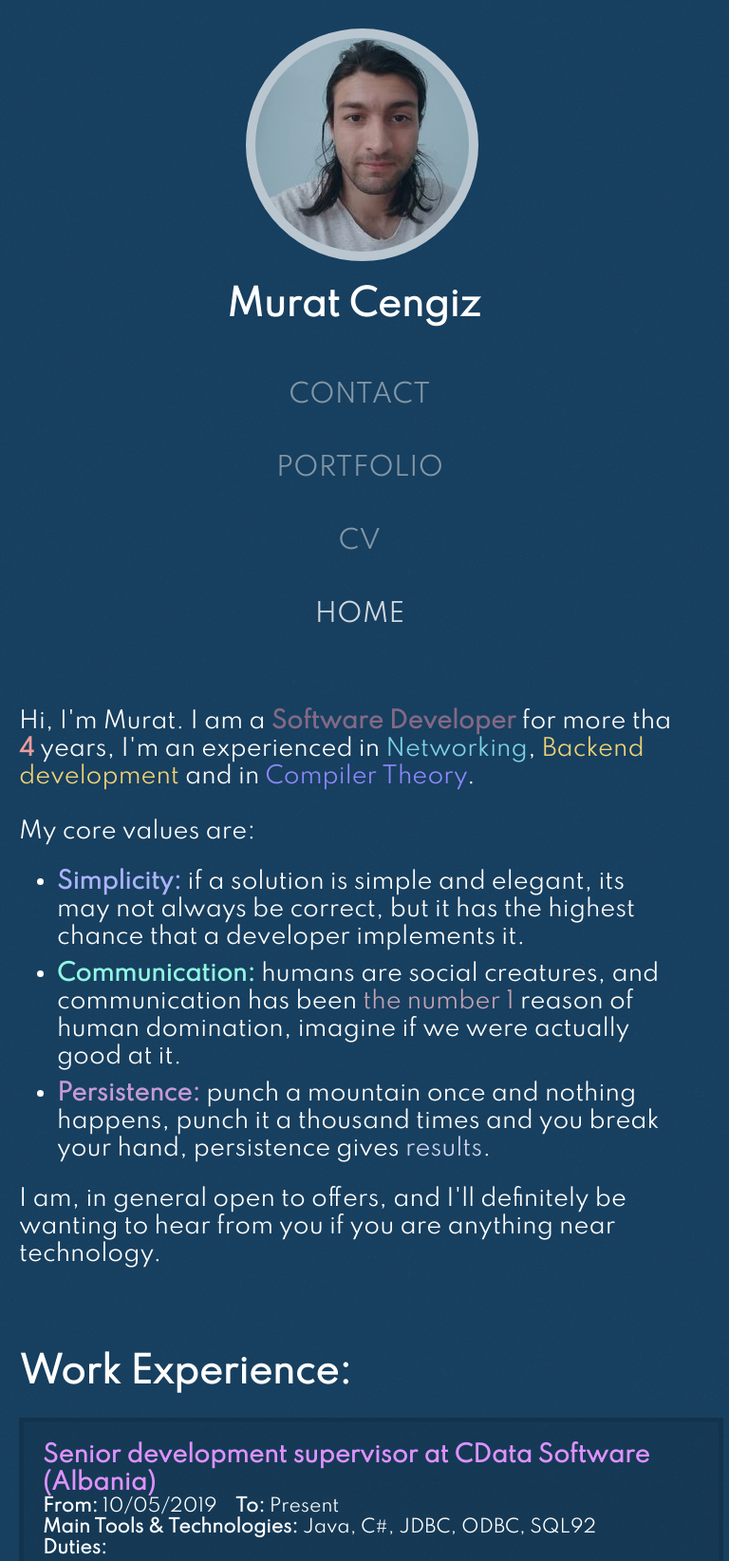
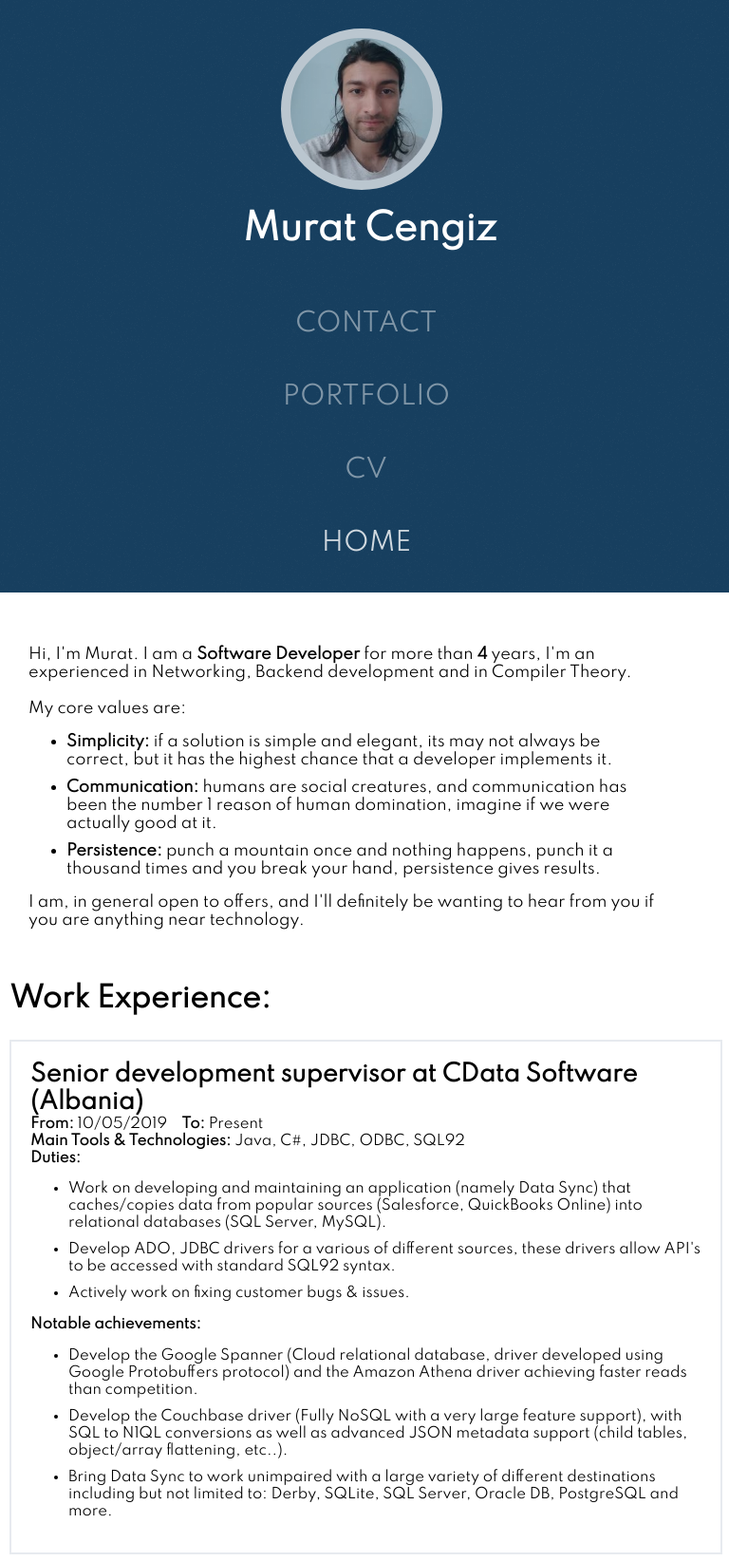
Before and after one commit to MMuratCengiz/portfolio, a React app in the folder app/: page / in a window 768 px wide. Shown: the top 1644 px of the page at 95% size. Built offline with nearby package versions, Linux system fonts and the light colour scheme.

Commit message:
Finalize first version

```diff
--- a/app/src/contact.js
+++ b/app/src/contact.js
@@ -11,7 +11,7 @@ let content =
 
                 <b>Phone: </b> 00355674820194 <br/>
                 <b>Email: </b> cengizm9@gmail.com <br/>
-                <b>LinkedIn: </b> <a href={"linkedin.com/in/murat-cengiz-639bbaa9/"}>linkedin.com/in/murat-cengiz-639bbaa9/</a>
+                <b>LinkedIn: </b> <a href={"linkedin.com/in/murat-cengiz-639bbaa9/"}>/murat-cengiz-639bbaa9/</a>
             </p>
         </div>
     </div>
--- a/app/src/cv.js
+++ b/app/src/cv.js
@@ -4,7 +4,7 @@ import './css/cv.css';
 
 class Education extends React.Component {
     render() {
-        return  <div className={"entry"}>
+        return  <div className={"entry"}><div className={"background"} />
             <span className={"title"} style={{color: Utils.randomColor()}}>{this.props.title}</span><br/>
             <span><b>From:</b> {this.props.from_date}</span><span><b>&nbsp;&nbsp;&nbsp;&nbsp;To:</b> {this.props.to_date}</span><br/>
             <span><b>Institution: </b> Epoka University in Tirana Albania</span><br/>
@@ -16,7 +16,7 @@ class Education extends React.Component {
 
 class WorkExperience extends React.Component {
     render() {
-        return <div className={"entry"}>
+        return <div className={"entry"}><div className={"background"} />
             <span className={"title"} style={{color: Utils.randomColor()}}>{this.props.title}</span><br/>
             <span><b>From:</b> {this.props.from_date}</span><span><b>&nbsp;&nbsp;&nbsp;&nbsp;To:</b> {this.props.to_date}</span><br/>
             <span><b>Main Tools & Technologies: </b>{this.props.tech}</span><br/>
@@ -28,7 +28,7 @@ class WorkExperience extends React.Component {
 
 class SkillsNConferences extends React.Component {
     render() {
-        return <div className={"entry"}>
+        return <div className={"entry"}><div className={"background"} />
             <h2>Digital competence: </h2>
             <ul>
                 <li>Good command in Object Oriented Programming concepts, as well as good coding principles and practices.</li>
@@ -116,7 +116,7 @@ class CVContent extends React.Component {
     }
 
     job1() {
-        return <div className={"entry"}>
+        return <div className={"entry"}><div className={"background"} />
             <span className={"title"}>Teacher assistant at Epoka University (Albania) </span><br/>
             <span><b>From:</b>02/02/2014</span><span><b>&nbsp;&nbsp;&nbsp;&nbsp;To:</b>15/06/2014</span><br/>
             <span><b>Duties: </b></span><br/>Help with the Data structures and Algorithms course. Check programming assignments, generate programming course material, instruct lab lessons.
--- a/app/src/home.js
+++ b/app/src/home.js
@@ -15,7 +15,7 @@ function color(text, bolden = false) {
 let content =
     <div id="content-inner0">
         <p className={"bio"}>
-            Hi, I'm Murat. I am a {color("Software Developer", true)} for more tha {color("4", true)} years, I'm an experienced in {color("Networking")}, {color("Backend development")} and in {color("Compiler Theory")}.<br />
+            Hi, I'm Murat. I am a {color("Software Developer", true)} for more than {color("4", true)} years, I'm an experienced in {color("Networking")}, {color("Backend development")} and in {color("Compiler Theory")}.<br />
             <br />
             My core values are:
         </p>
--- a/app/src/index.js
+++ b/app/src/index.js
@@ -76,27 +76,20 @@ class Root extends React.Component {
         }
 
         this.show(code);
-        this.setState({nav_code: code});
     }
 
     componentDidMount() {
-        Window.onscroll = (ev) => { this.onscroll() };
+        document.body.onscroll = (ev) => { this.onscroll() };
     }
 
     onscroll() {
-        if (window.scrollY < document.getElementById("content-inner1").offsetTop) {
+        if (window.scrollY < document.getElementById("content-inner1").offsetTop - 150) {
             this.setState({nav_code: 0});
-        }
-
-        if (window.scrollY < document.getElementById("content-inner2").offsetTop) {
+        } else if (window.scrollY < document.getElementById("content-inner2").offsetTop - 150) {
             this.setState({nav_code: 1});
-        }
-
-        if (window.scrollY < document.getElementById("content-inner3").offsetTop) {
+        } else if (window.scrollY < document.getElementById("content-inner3").offsetTop - 800) {
             this.setState({nav_code: 2});
-        }
-
-        if ((window.innerHeight + window.scrollY) >= document.body.offsetHeight) {
+        } else {
             this.setState({nav_code: 3});
         }
     }
--- a/app/src/portfolio.js
+++ b/app/src/portfolio.js
@@ -1,24 +1,21 @@
 import React from 'react';
-import "./css/portfolio.css"
 import OChessFrame from './images/ochess.gif'
+import NA from './images/na.png'
 
 class PortfolioEntry extends React.Component {
     render() {
-        return <table className={"portfolio-entry"}>
-            <tbody>
-            <tr>
-                <td className={"portfolio-image"}><img src={this.props.image_url} alt={""} width={300}
-                                                       height={300}/></td>
-                <td>
+        return <div className={"entry"}><div className={"background"} />
+            <div className={"row"}>
+                <div className={"column"}><img src={this.props.image_url} alt={""} className={"portfolio-image"}/></div>
+                <div className={"column"}>
                     <span className={"title"}><h3>{this.props.title}</h3></span>
                     <span><b className={"portfolio-cat"}>Description:</b> {this.props.description}</span><br/>
                     <span><b className={"portfolio-cat"}>Technologies Used: </b>{this.props.techs}</span><br/>
                     <span><b className={"portfolio-cat"}>GitHub Url: </b>{this.props.url}</span><br/>
                     <span><b className={"portfolio-cat"}>Project Development Year: </b>{this.props.year}</span>
-                </td>
-            </tr>
-            </tbody>
-        </table>
+                </div>
+            </div>
+        </div>
     }
 }
 
@@ -38,12 +35,12 @@ class PortfolioContent extends React.Component {
                                "set of Chess, additionally supports a lobby and a stat system."}
                                techs={"Java, Spring Boot, Hibernate, WebSockets, WebMVC, PostgreSQL pure JS and CSS."}
                                url={<a
-                                   href={"https://github.com/MMuratCengiz/ochess"}>https://github.com/MMuratCengiz/ochess</a>}
+                                   href={"https://github.com/MMuratCengiz/ochess"}>/MMuratCengiz/ochess</a>}
                                year={"2020"}/>;
     }
 
     aklocking() {
-        return <PortfolioEntry title={"AKLocking"} image_url={""}
+        return <PortfolioEntry title={"AKLocking"} image_url={NA}
                                description={"A distributed lock management system, the application handles locking" +
                                " multitudes of files in a file system that the server accesses, optimizes read/write" +
                                " locking as well load balancing of the lock manager processes, this was done from a " +
@@ -54,7 +51,7 @@ class PortfolioContent extends React.Component {
     }
 
     game() {
-        return <PortfolioEntry title={"Heeli"} image_url={""}
+        return <PortfolioEntry title={"Heeli"} image_url={NA}
                                description={"A game developed to present the usage of scripting languages " +
                                "in a game engine, this game exposes a large portion of the draw calls to the " +
                                "scripting language."}
--- a/app/src/scss/common.scss
+++ b/app/src/scss/common.scss
@@ -2,13 +2,14 @@
 @import url('https://fonts.googleapis.com/css?family=Dosis&display=swap');
 
 $font: 'Spartan';
-$fontColor: white;
-$navSize: 225px;
+$fontColor: black;
+$navSize: 150px;
 
 body {
   font-family: $font;
   color: $fontColor;
-  background-image: url('../images/bg4.png');
+  width: 100vw;
+  overflow-x: hidden;
 }
 
 #header {
@@ -27,6 +28,7 @@ body {
   padding: 5px;
   z-index: 200;
   background-image: url('../images/bg4.png');
+  color: white;
 
   ul {
     position: absolute;
@@ -87,10 +89,13 @@ a:visited {
   position: absolute;
   display: inline-flex;
   font-size: 28pt;
+  margin-top: $navSize / 2;
+  margin-left: 20px;
 }
 
 #profile_image {
   background-image: url('../images/profile.png');
+  background-size: $navSize;
   width: $navSize;
   height: $navSize;
   border-radius: 150px;
@@ -101,23 +106,60 @@ a:visited {
 }
 
 .content {
-  width: 100%;
+  width: 70%;
   position: absolute;
   top: $navSize + 50px;
-  left: 0;
+  left: 15%;
 }
 
-@media screen and (max-width: 900px) {
+.background {
+  position: initial;
+  left: 0;
+  top: 0;
+  z-index: 1;
+  width: 100%;
+  height: 100%;
+  padding: 0;
+  margin: 0;
+  background-image: url('../images/bg4.png');
+  opacity: 1;
+}
+
+.entry {
+  background-color: rgba(24, 55, 98, 0.0);
+  width: 95%;
+  padding: 20px;
+  border: 2px solid rgba(24, 55, 98, 0.1);
+  margin-top: 25px;
+
+  .portfolio-image {
+    width: 310px;
+    height: 310px
+  }
+}
+
+@media screen and (max-width: 1200px) {
   #nav {
+    border: 0;
+    padding: 12px;
     position: absolute;
-    height: 350px + $navSize;
+    height: 450px + $navSize;
     width: 100%;
   }
 
   .content {
+    position: absolute;
+    margin: 0;
+    padding: 10px;
+    left: 0;
+    width: calc(100% - 24px); // 10 * 2 from padding, 2 * 2 from the border
+    top: 350px + $navSize + 50px;
+  }
+
+  #content-inner1, #content-inner2, #content-inner3 {
+    padding: 0;
     width: 100%;
-    position: absolute;
-    top: 350px + $navSize + 50px;
+    font-size: 11pt;
   }
 
   #nav {
@@ -125,9 +167,12 @@ a:visited {
       width: 90%;
       right: 5%;
       margin-top: $navSize + 50px;
+      top: 100px;
     }
+
     li {
       width: 100%;
+
       button {
         width: 100%;
         background-color: transparent;
@@ -138,38 +183,25 @@ a:visited {
   #profile_image, #title {
     top: 10px;
     position: absolute;
-    left: calc(50% - 150px);
+    left: calc(50% - 120px);
   }
 
   #title {
     top: 50px + $navSize;
+    margin-top: 20px;
+    margin-left: -20px;
   }
-}
 
-@media screen and (max-width: 1200px) {
-  #nav {
-    ul {
-      width: 90%;
-      right: 5%;
-      top: 100px;
+  .entry {
+    .portfolio-image {
+      width: calc(95% + 12px);
+      height: calc(95% + 12px);
     }
   }
 }
 
-@media screen and (min-width:0px) and (max-width: 600px) {
+@media screen and (min-width: 1200px) {
   .content {
     font-size: 18pt;
   }
 }
-
-@media screen and (min-width:600px) and (max-width: 1200px) {
-  .content {
-    font-size: 18pt;
-  }
-}
-
-@media screen and (min-width:1200px) {
-  .content {
-    font-size: 20pt;
-  }
-}
--- a/app/src/scss/cv.scss
+++ b/app/src/scss/cv.scss
@@ -19,11 +19,3 @@
   font-weight: bolder;
   font-size: 18pt;
 }
-
-.entry {
-  width: 95%;
-  background-color: rgba(0, 0, 0, 0.1);
-  padding: 20px;
-  border: 5px solid rgba(0, 0, 0, 0.1);
-  margin-top: 2px;
-}
--- a/app/src/utils.js
+++ b/app/src/utils.js
@@ -1,13 +1,14 @@
  class Utils {
     randomColor() {
-        let color_min = 100;
-        let color_ceil = 155;
+        return "rgba(0, 0, 0, 1)";
+      /*  let color_min = 50;
+        let color_ceil = 150;
 
         let r1 = Math.random() * color_ceil + color_min;
         let r2 = Math.random() * color_ceil + color_min;
         let r3 = Math.random() * color_ceil + color_min;
 
-        return `rgb(${r1}, ${r2}, ${r3})`
+        return `rgb(${r1}, ${r2}, ${r3})`*/
     }
 }
 
```
Also changed, not shown: app/src/scss/portfolio.scss (deleted, +0 -18 lines), app/src/css/common.css, app/src/css/cv.css, app/src/css/portfolio.css (deleted), app/src/images/na.png (added), app/src/images/todo.png (added), 3 other files.
